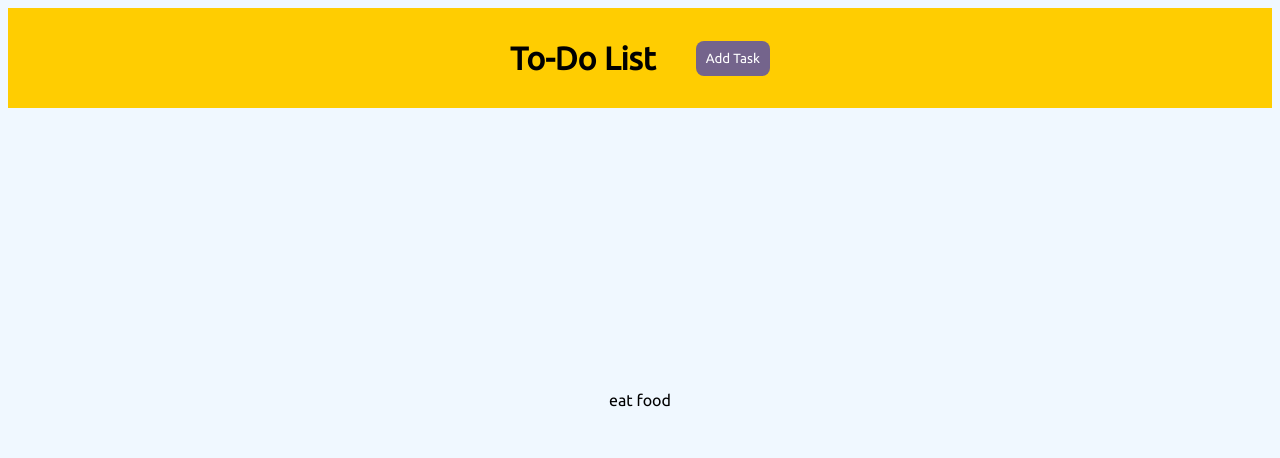
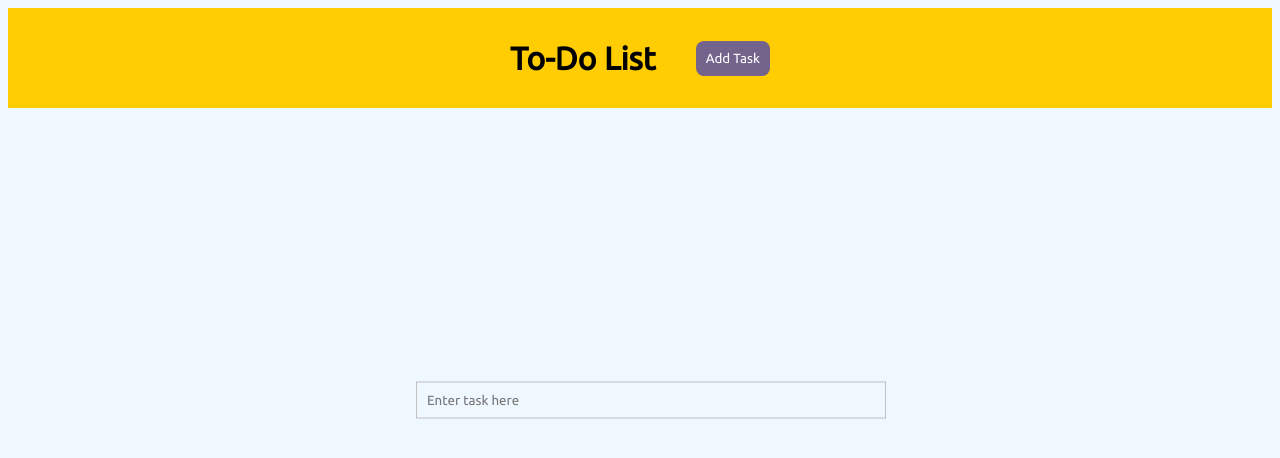
Before and after one commit to ChrisPag/ToDoList, a React (Create React App) app: page / in a window 1280 px wide. Both pictures are taken after a click on the button "Add Task". Shown: the top 458 px of the page. Built offline with nearby package versions, Linux system fonts and the light colour scheme.

Commit message:
Added text box
Added text box that appears onclick

```diff
--- a/src/Create.js
+++ b/src/Create.js
@@ -1,18 +1,26 @@
 import { useState } from 'react';
+
 
 const Create = () => {
     const [desc, setDesc] = useState();
+    const [showTask, setShowTask] = useState(false);
 
     const handleClick = () => {
-        setDesc('eat food');
+        setShowTask(true)
     }
 
     return (
         <div className = "create">
             <button onClick={handleClick}>Add Task</button>
-            <div className ="tasks">
-                <p>{desc}</p>
-            </div>
+            {showTask &&
+            <form>
+                <input
+                    type="text"
+                    placeholder="Enter task here"
+                    value={ desc }
+                    onChange = {(e) => setDesc(e.target.value)}
+                />
+            </form>}
 
         </div>
     );
--- a/src/index.css
+++ b/src/index.css
@@ -36,23 +36,23 @@
 .create {
   /*hides the white*/
   background-color:#FFCD01;
-}
-
-.create p{
-  align-items: center;
-  justify-content: center;
-  display: flex;
 
 }
 
-.tasks {
+.create form {
   /*center*/
+  width:35%;
   margin: 0;
   position: absolute;
   top: 50%;
   left: 50%;
   -ms-transform: translate(-50%, -50%);
   transform: translate(-50%, -50%);
+}
 
-
+.create input {
+  border-style:none;
+  border: 1px solid rgb(192, 192, 192);
+  padding:10px;
+  width:100%;
 }
```
